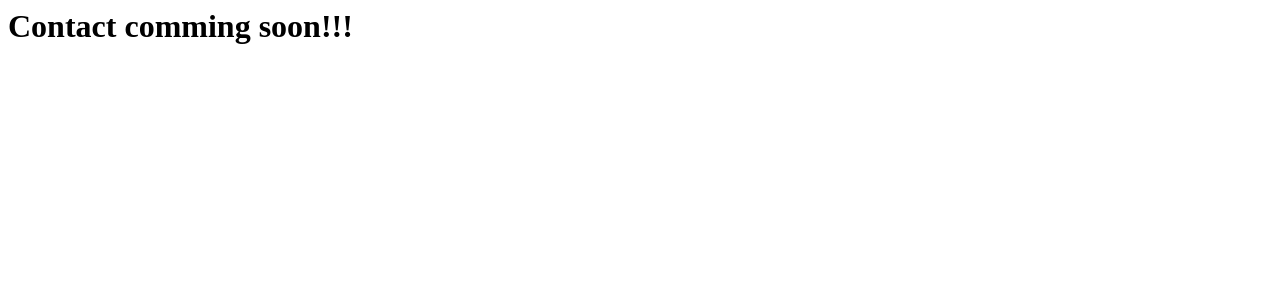
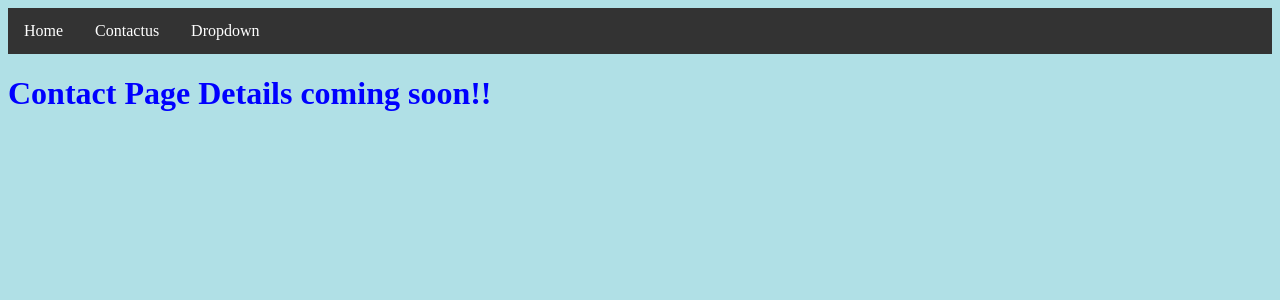
Before and after one commit to abhishek649/flask-app-2024, a Flask app: page /contactus in a window 1280 px wide. Shown: the top 300 px of the page. Run offline with Flask 3, Linux system fonts and the light colour scheme.

Commit message:
push to main

```diff
--- a/templates/aboutus.html
+++ b/templates/aboutus.html
@@ -13,7 +13,7 @@
         <li class="dropdown">
           <a href="javascript:void(0)" class="dropbtn">Dropdown</a>
           <div class="dropdown-content">
-            <a href="#">Link 1</a>
+            <a href="/aboutus">About Us</a>
             <a href="#">Link 2</a>
             <a href="#">Link 3</a>
           </div>
--- a/templates/contact.html
+++ b/templates/contact.html
@@ -1 +1,26 @@
-<h1>Contact comming soon!!!</h1>
+<!DOCTYPE html>
+<html lang="en">
+<head>
+    <meta charset="UTF-8">
+    <meta name="viewport" content="width=device-width, initial-scale=1.0">
+    <title>My Flask App</title>
+    <link rel="stylesheet" href="{{ url_for('static', filename='css/styles.css') }}">
+</head>
+<body>
+    <ul>
+        <li><a href="/">Home</a></li>
+        <li><a href="/contactus">Contactus</a></li>
+        <li class="dropdown">
+          <a href="javascript:void(0)" class="dropbtn">Dropdown</a>
+          <div class="dropdown-content">
+            <a href="/aboutus">About Us</a>
+            <a href="#">Link 2</a>
+            <a href="#">Link 3</a>
+          </div>
+        </li>
+      </ul>
+
+      <h1>Contact Page Details coming soon!!</h1>
+
+</body>
+</html>
--- a/templates/index.html
+++ b/templates/index.html
@@ -13,7 +13,7 @@
         <li class="dropdown">
           <a href="javascript:void(0)" class="dropbtn">Dropdown</a>
           <div class="dropdown-content">
-            <a href="#">Link 1</a>
+            <a href="/aboutus">About Us</a>
             <a href="#">Link 2</a>
             <a href="#">Link 3</a>
           </div>
```
